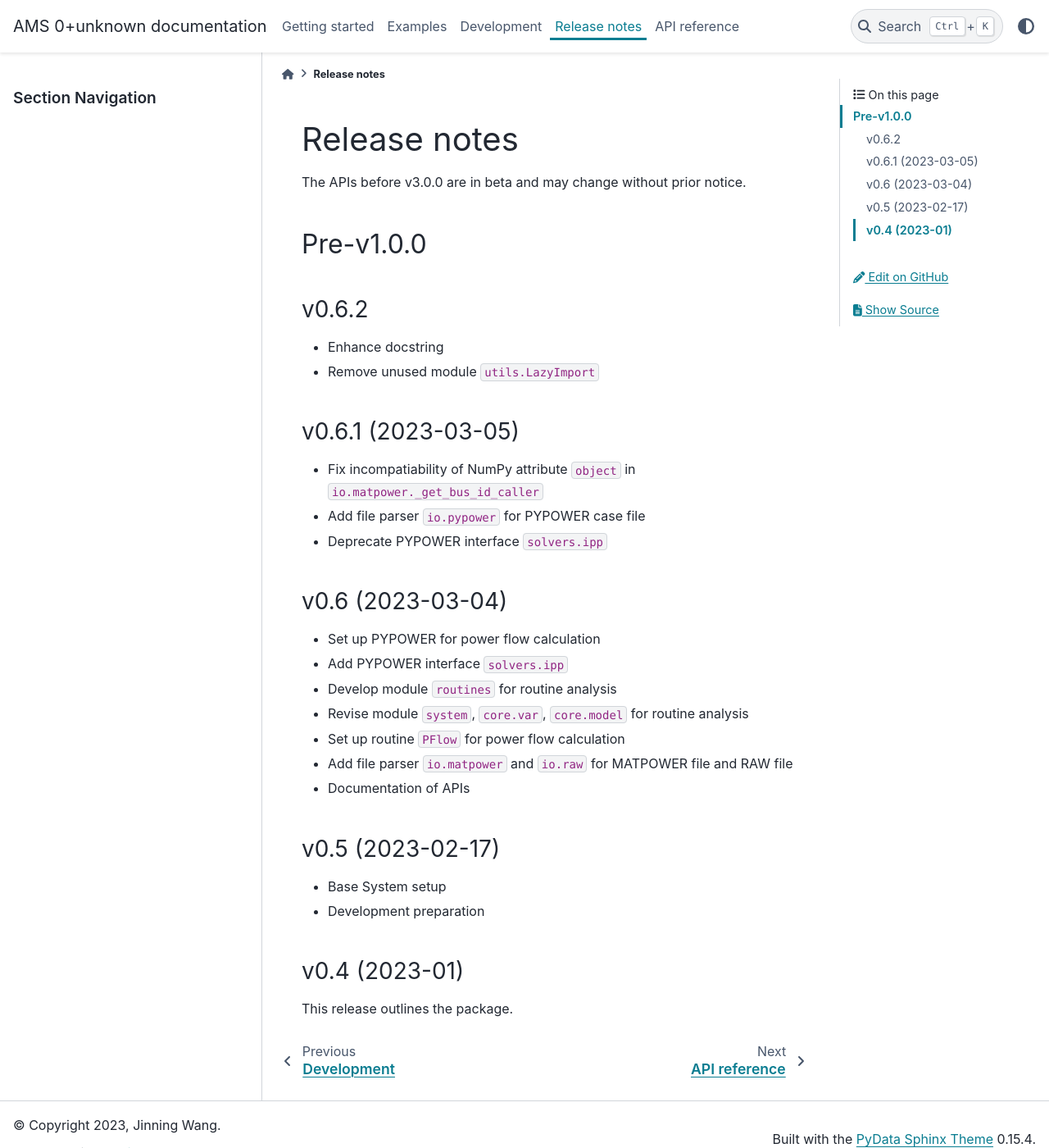
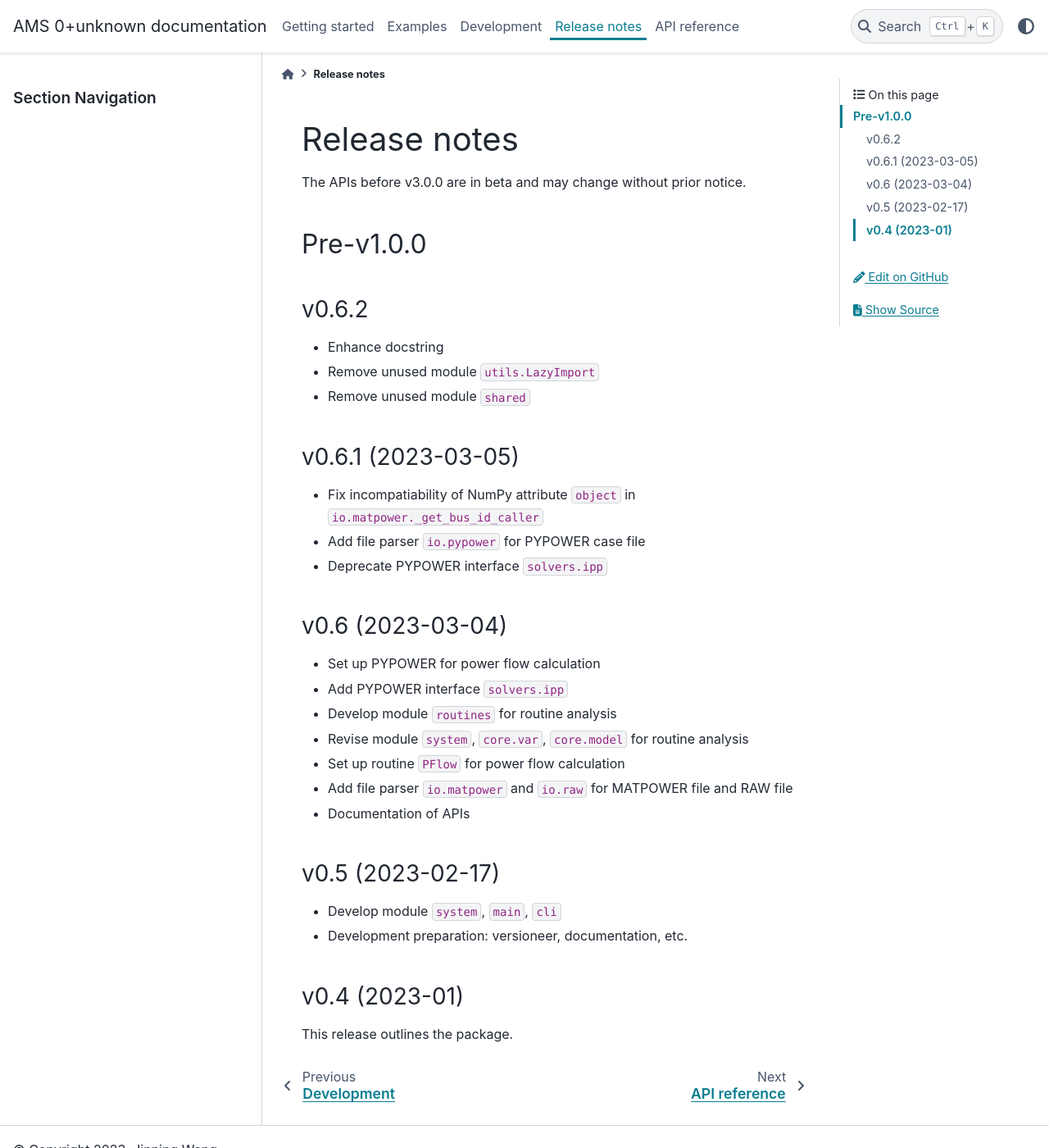
Before and after one commit to CURENT/ams, a Sphinx documentation site: the page built from docs/source/release-notes.rst, in a window 1280 px wide and 1400 px high. Shown: the whole window at 82% size. Built offline with Sphinx 7.4.7 and the PyData theme 0.15.4, drawn with Linux system fonts in a browser that asks for light colours; pages that are not in the unit, such as notebooks, are missing from menus.

Commit message:
Update release notes

```diff
--- a/docs/source/release-notes.rst
+++ b/docs/source/release-notes.rst
@@ -13,6 +13,7 @@ v0.6.2
 
 - Enhance docstring
 - Remove unused module ``utils.LazyImport``
+- Remove unused module ``shared``
 
 v0.6.1 (2023-03-05)
 -------------------
@@ -35,8 +36,8 @@ v0.6 (2023-03-04)
 v0.5 (2023-02-17)
 -------------------
 
-- Base System setup
-- Development preparation
+- Develop module ``system``, ``main``, ``cli``
+- Development preparation: versioneer, documentation, etc.
 
 v0.4 (2023-01)
 -------------------
```
